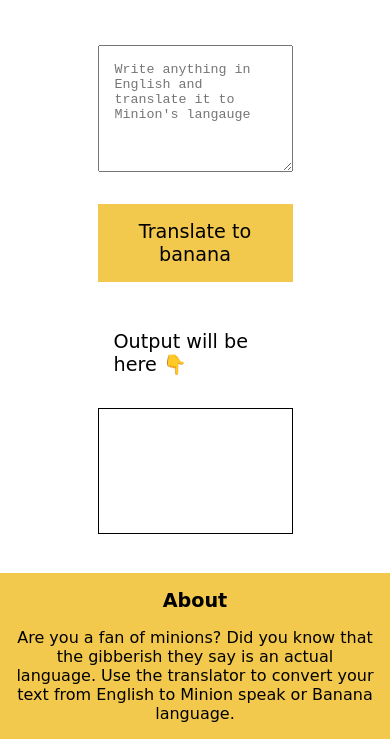
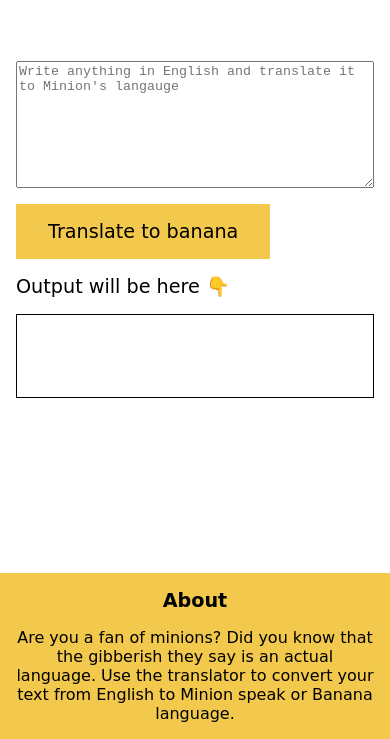
Before and after one commit to mdJawwad96/banana-speak, a plain HTML site: page index.html in a window 390 px wide. Shown: the part 105-844 px from the top of the page. Drawn offline with Linux system fonts and the light colour scheme; a web font is replaced by a local one.

Commit message:
docs: make responsive

```diff
--- a/index.html
+++ b/index.html
@@ -12,8 +12,8 @@
 
 
 <body>
+    <h1>Talk Banana</h1>
     <main>
-    <h1>Talk Banana</h1>
     <textarea id="txt-input" class="div-center txtarea-marg" placeholder="Write anything in English and translate it to Minion's langauge"></textarea>
     <button id="btn-translate" class="div-center btn">Translate to banana</button>
 
--- a/style.css
+++ b/style.css
@@ -8,30 +8,37 @@ body {
     font-family: 'Yomogi', cursive;
 }
 
+main {
+    margin: auto;
+    max-width: 600px;
+    padding: 1rem;
+}
+
 textarea {
-    width: 50%;
+    width: 100%;
     height: 15vh;
     display: block;
 }
 
 .txt-output {
     font-size: larger;
+    margin-bottom: 1rem
 }
 
 #output {
     border: 1px solid black;
-    width: 50%;
-    height: 15vh;
+    width: 100%;
+    height: 10vh;
     display: block;
 }
 
-.div-center {
+/* .div-center {
     margin-right: 25%;
     margin-left: 25%;
     margin-top: 1rem;
     margin-bottom: 1rem;
     padding: 1rem;
-}
+} */
 
 .txtarea-marg {
     margin-top: 3rem;
@@ -41,6 +48,7 @@ textarea {
     border: none;
     font-size: larger;
     padding: 1rem 2rem;
+    margin: 1rem 0rem;
     background-color: #F2C94C;
     font-family: 'Yomogi', cursive;
 }
```
